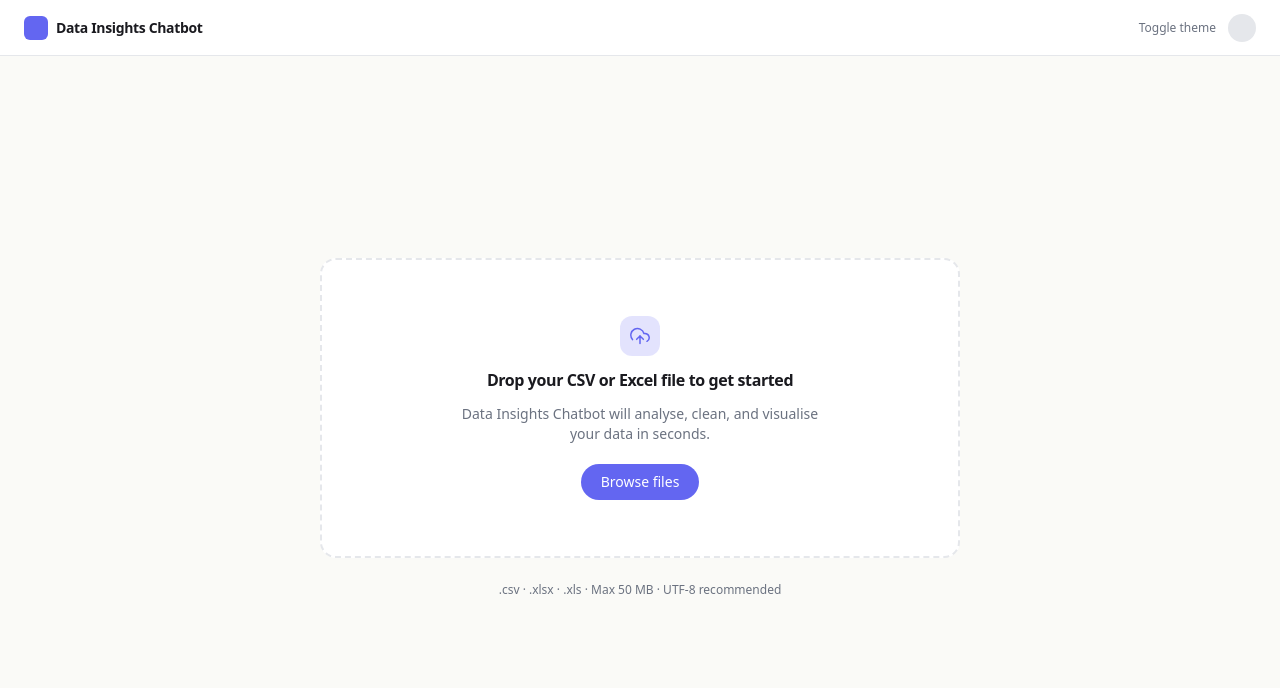
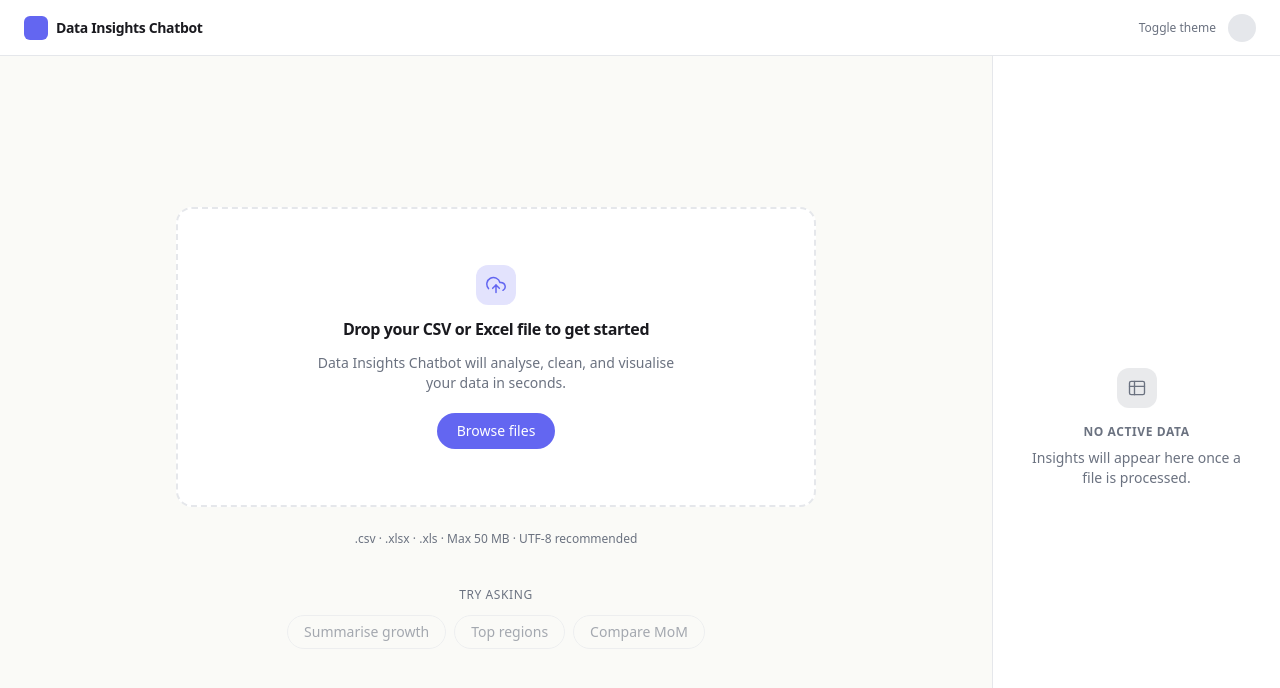
Before and after one commit to nidhixd11/ai-data-analyst-platform, a React (Vite) app in the folder frontend/: page / in a window 1280 px wide. Shown: the top 688 px of the page. Built offline with nearby package versions, Linux system fonts and the light colour scheme.

Commit message:
T-132 Part 2: Add suggestion pills, right rail, and fake API stub

```diff
--- a/frontend/src/App.tsx
+++ b/frontend/src/App.tsx
@@ -1,11 +1,26 @@
+import { useState } from "react";
 import Layout from "./components/Layout";
+import RightRail from "./components/RightRail";
 import UploadZone from "./features/upload/UploadZone";
+import SuggestionPills from "./features/upload/SuggestionPills";
+import type { UploadResponse } from "./features/upload/mockApi";
 
 function App() {
+  const [uploadResult, setUploadResult] = useState<UploadResponse | null>(null);
+
+  function handleSuggestionPick(prompt: string) {
+    // Stub for now — T-134 will wire this to the chat composer.
+    console.log("Suggestion picked:", prompt);
+  }
+
   return (
-    <Layout>
-      <div className="flex h-full items-center justify-center py-12">
-        <UploadZone />
+    <Layout rightRail={<RightRail hasActiveData={uploadResult !== null} />}>
+      <div className="flex h-full flex-col items-center justify-center gap-10 py-12">
+        <UploadZone onUploadComplete={setUploadResult} />
+        <SuggestionPills
+          disabled={uploadResult === null}
+          onPick={handleSuggestionPick}
+        />
       </div>
     </Layout>
   );
--- a/frontend/src/components/Layout.tsx
+++ b/frontend/src/components/Layout.tsx
@@ -2,21 +2,20 @@ import { type ReactNode } from "react";
 
 interface LayoutProps {
   children: ReactNode;
+  rightRail?: ReactNode;
 }
 
 /**
- * App shell. Renders a top bar with the product name on the left
- * and a theme toggle / avatar slot on the right, plus a full-height
- * main content area.
- *
- * Right now `children` is the only slot. We'll add a sidebar slot
- * in a later task once the chat history UI lands (T-136).
+ * App shell. Top bar + main content + optional right rail.
  */
-export default function Layout({ children }: LayoutProps) {
+export default function Layout({ children, rightRail }: LayoutProps) {
   return (
     <div className="flex h-full flex-col">
       <Header />
-      <main className="flex-1 overflow-auto">{children}</main>
+      <div className="flex flex-1 overflow-hidden">
+        <main className="flex-1 overflow-auto">{children}</main>
+        {rightRail}
+      </div>
     </div>
   );
 }
--- /dev/null
+++ b/frontend/src/components/RightRail.tsx
@@ -0,0 +1,58 @@
+/**
+ * Right-hand rail. Shows an empty state until a file is uploaded;
+ * after upload it'll show insight summary cards, anomalies, etc. (T-133).
+ *
+ * Width is fixed; on small screens it collapses (handled in Layout).
+ */
+
+interface RightRailProps {
+  hasActiveData: boolean;
+}
+
+export default function RightRail({ hasActiveData }: RightRailProps) {
+  if (hasActiveData) {
+    // Real insight cards land in T-133. For now, just a placeholder.
+    return (
+      <aside className="hidden w-72 shrink-0 border-l border-[var(--color-border)] bg-[var(--color-surface)] p-6 lg:block">
+        <p className="text-xs font-semibold uppercase tracking-wider text-[var(--color-text-muted)]">
+          Live insights
+        </p>
+        <p className="mt-3 text-sm text-[var(--color-text-muted)]">
+          Dashboard cards will render here once T-133 lands.
+        </p>
+      </aside>
+    );
+  }
+
+  return (
+    <aside className="hidden w-72 shrink-0 flex-col items-center justify-center border-l border-[var(--color-border)] bg-[var(--color-surface)] p-6 text-center lg:flex">
+      <EmptyIcon />
+      <p className="mt-4 text-xs font-semibold uppercase tracking-wider text-[var(--color-text-muted)]">
+        No active data
+      </p>
+      <p className="mt-2 max-w-[14rem] text-sm text-[var(--color-text-muted)]">
+        Insights will appear here once a file is processed.
+      </p>
+    </aside>
+  );
+}
+
+function EmptyIcon() {
+  return (
+    <div className="flex h-10 w-10 items-center justify-center rounded-xl bg-[color-mix(in_oklab,var(--color-text-muted)_15%,transparent)]">
+      <svg
+        viewBox="0 0 24 24"
+        fill="none"
+        stroke="currentColor"
+        strokeWidth="1.6"
+        strokeLinecap="round"
+        strokeLinejoin="round"
+        className="h-5 w-5 text-[var(--color-text-muted)]"
+      >
+        <rect x="3" y="4" width="18" height="16" rx="2" />
+        <path d="M3 10h18" />
+        <path d="M9 4v16" />
+      </svg>
+    </div>
+  );
+}
--- /dev/null
+++ b/frontend/src/features/upload/SuggestionPills.tsx
@@ -0,0 +1,43 @@
+/**
+ * Three suggested prompts shown below the upload zone.
+ * They're disabled until a file is uploaded — at which point
+ * clicking one will pre-fill the chat composer (T-134).
+ */
+
+interface SuggestionPillsProps {
+  disabled: boolean;
+  onPick?: (prompt: string) => void;
+}
+
+const SUGGESTIONS = ["Summarise growth", "Top regions", "Compare MoM"] as const;
+
+export default function SuggestionPills({
+  disabled,
+  onPick,
+}: SuggestionPillsProps) {
+  return (
+    <div className="flex flex-col items-center gap-3">
+      <p className="text-xs font-medium uppercase tracking-wider text-[var(--color-text-muted)]">
+        Try asking
+      </p>
+      <div className="flex flex-wrap items-center justify-center gap-2">
+        {SUGGESTIONS.map((label) => (
+          <button
+            key={label}
+            type="button"
+            disabled={disabled}
+            onClick={() => onPick?.(label)}
+            className={[
+              "rounded-full border px-4 py-1.5 text-sm font-medium transition",
+              disabled
+                ? "cursor-not-allowed border-[var(--color-border)] text-[var(--color-text-muted)] opacity-60"
+                : "cursor-pointer border-[var(--color-border)] bg-[var(--color-surface)] text-[var(--color-text)] hover:border-[var(--color-accent)] hover:text-[var(--color-accent)]",
+            ].join(" ")}
+          >
+            {label}
+          </button>
+        ))}
+      </div>
+    </div>
+  );
+}
--- /dev/null
+++ b/frontend/src/features/upload/mockApi.ts
@@ -0,0 +1,70 @@
+/**
+ * Mock /upload endpoint.
+ *
+ * Returns the same shape the real backend will return once T-111 ships.
+ * Lets us build the dashboard / chat screens before the real API exists.
+ */
+
+export interface UploadResponse {
+  session_id: string;
+  detected_format: "csv" | "xlsx" | "xls";
+  schema: {
+    rows: number;
+    columns: number;
+    columns_detail: ColumnDetail[];
+  };
+  preview: Record<string, unknown>[];
+}
+
+export interface ColumnDetail {
+  name: string;
+  dtype: "int" | "float" | "string" | "datetime" | "bool";
+  null_pct: number;
+}
+
+/**
+ * Fake the /upload call.
+ * Resolves after a short delay with a believable response based on the file.
+ */
+export async function mockUpload(file: File): Promise<UploadResponse> {
+  // Pretend the server is doing work.
+  await delay(1200);
+
+  const ext = file.name.toLowerCase().split(".").pop() ?? "csv";
+  const detected_format =
+    ext === "xlsx" ? "xlsx" : ext === "xls" ? "xls" : "csv";
+
+  return {
+    session_id: cryptoRandomId(),
+    detected_format,
+    schema: {
+      rows: 12_438,
+      columns: 14,
+      columns_detail: [
+        { name: "order_id", dtype: "int", null_pct: 0 },
+        { name: "customer_name", dtype: "string", null_pct: 0.3 },
+        { name: "order_date", dtype: "datetime", null_pct: 0 },
+        { name: "region", dtype: "string", null_pct: 1.2 },
+        { name: "revenue", dtype: "float", null_pct: 0 },
+        { name: "is_returning", dtype: "bool", null_pct: 4.5 },
+      ],
+    },
+    preview: [
+      { order_id: 1001, customer_name: "Aanya Sharma", revenue: 1240.5 },
+      { order_id: 1002, customer_name: "Rohit Kapoor", revenue: 890.0 },
+      { order_id: 1003, customer_name: "Lina Park", revenue: 2150.75 },
+    ],
+  };
+}
+
+function delay(ms: number): Promise<void> {
+  return new Promise((resolve) => setTimeout(resolve, ms));
+}
+
+function cryptoRandomId(): string {
+  // Browsers have crypto.randomUUID; fallback for older environments.
+  if (typeof crypto !== "undefined" && "randomUUID" in crypto) {
+    return crypto.randomUUID();
+  }
+  return Math.random().toString(36).slice(2, 12);
+}
```
Also changed, not shown: frontend/src/features/upload/UploadZone.tsx (+34 -24 lines).
